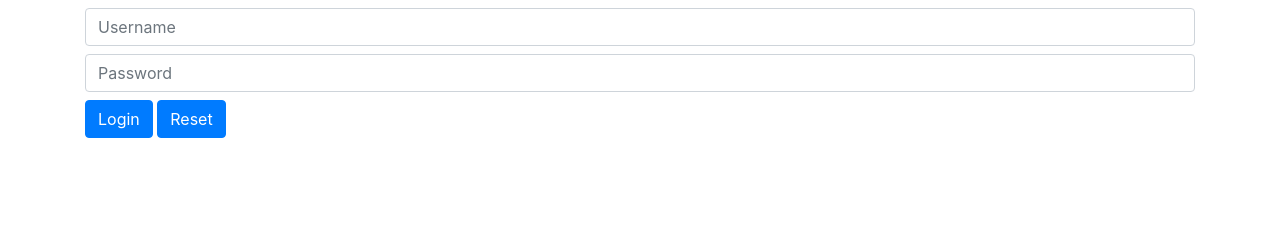
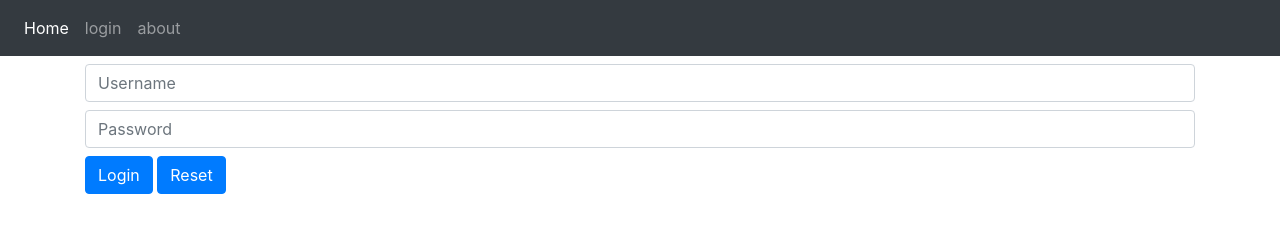
Before and after one commit to mukuro557/pokemon, a plain HTML site: page Login.html in a window 1280 px wide. Drawn offline with nearby package versions, Linux system fonts and the light colour scheme.

Commit message:
Add nav login

```diff
--- a/Login.html
+++ b/Login.html
@@ -30,6 +30,15 @@
         </script>
     </head>
 <body>
+        <nav class="navbar navbar-expand navbar-dark bg-dark">
+                <div class="nav navbar-nav">
+                    <a class="nav-item nav-link active" href="index.html">Home </a>
+                    <a class="nav-item nav-link" href="#">login</a>
+                    <a class="nav-item nav-link" href="about.html">about</a>
+
+                </div>
+            </nav>
+
     <div class="container">
         <input type ="text" id="username" class="form-control my-2" placeholder="Username">
         <input type ="text" id="password" class="form-control my-2" placeholder="Password">
```
